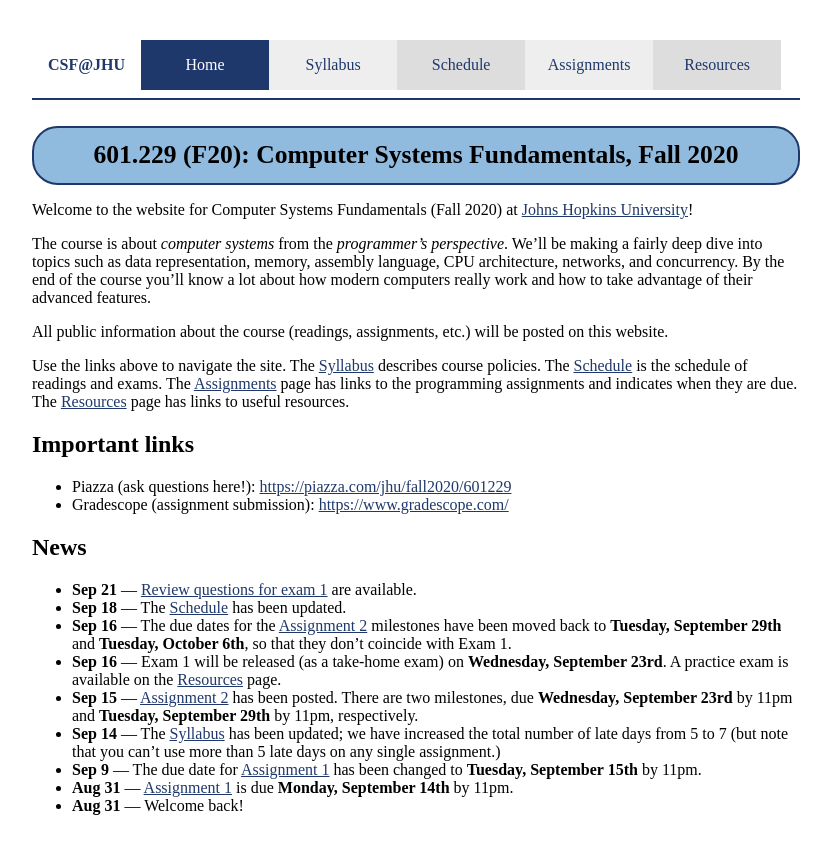
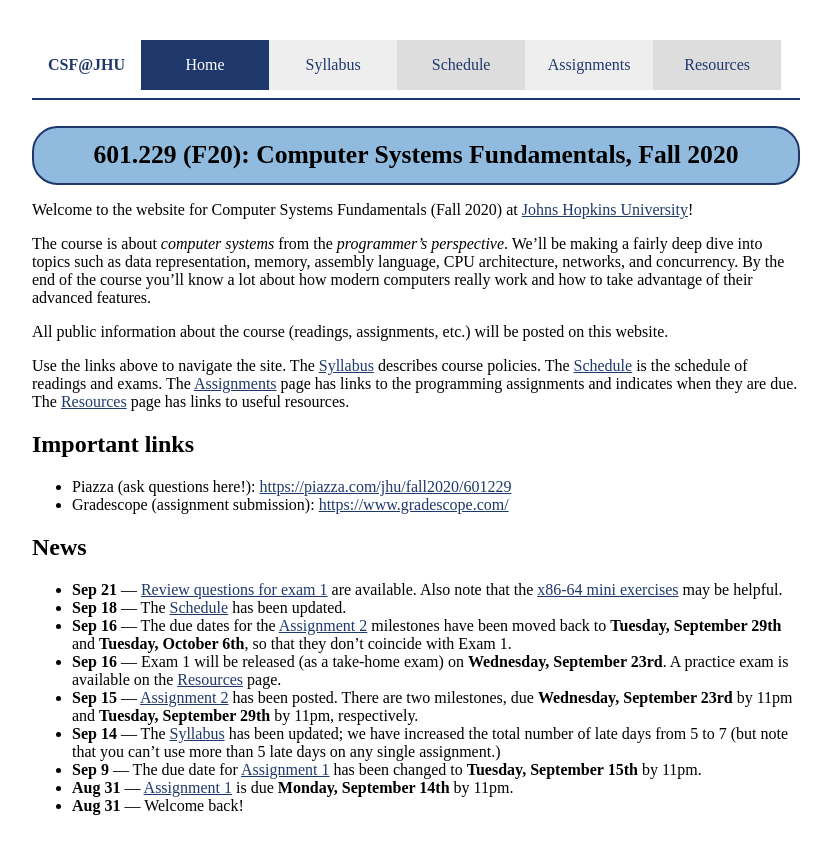
Before and after one commit to jhucsf/fall2020, a Jekyll site: the page built from index.md, in a window 1280 px wide. Shown: the top 854 px of the page, without its empty margins (224-1055 px from the left). Built offline with Jekyll 4.4.1, drawn with Linux system fonts in a browser that asks for light colours.

Commit message:
mention assembly mini-exercises

```diff
--- a/index.md
+++ b/index.md
@@ -19,7 +19,7 @@ Use the links above to navigate the site.  The [Syllabus](syllabus.html) describ
 
 ## News
 
-* **Sep 21** — [Review questions for exam 1](resources/exam1review.html) are available.
+* **Sep 21** — [Review questions for exam 1](resources/exam1review.html) are available. Also note that the [x86-64 mini exercises](exercise/assemblyMini.html) may be helpful.
 * **Sep 18** — The [Schedule](schedule.html) has been updated.
 * **Sep 16** — The due dates for the [Assignment 2](assign/assign02.html) milestones have been moved back to **Tuesday, September 29th** and **Tuesday, October 6th**, so that they don't coincide with Exam 1.
 * **Sep 16** — Exam 1 will be released (as a take-home exam) on **Wednesday, September 23rd**.  A practice exam is available on the [Resources](resources.html) page.
```
